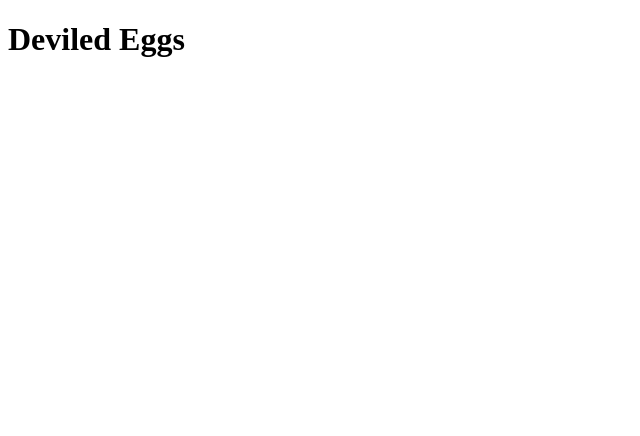
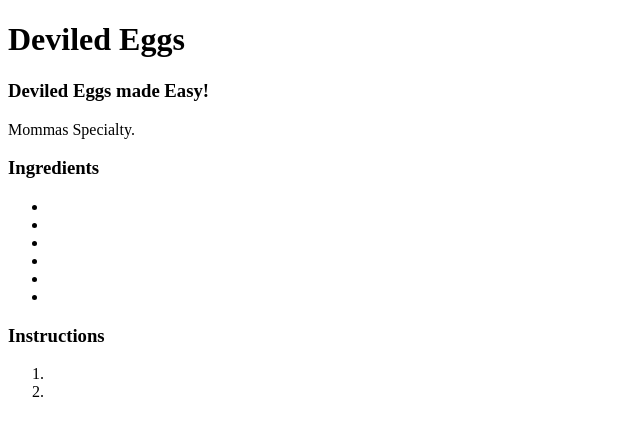
Before and after one commit to rememberthehuman/odin-recipes, a plain HTML site: page recipes/deviledeggs.html in a window 1280 px wide. Shown: the whole page, without its empty margins (0-640 px from the left). Drawn offline with Linux system fonts and the light colour scheme.

Commit message:
added content to deviledeggs.html

```diff
--- a/recipes/deviledeggs.html
+++ b/recipes/deviledeggs.html
@@ -9,5 +9,24 @@
     <body>
         <h1>Deviled Eggs</h1>
 
+        <h3>Deviled Eggs made Easy!</h3>
+        <p>Mommas Specialty.</p>
+
+        <h3>Ingredients</h3>
+        <ul>
+            <li></li>
+            <li></li>
+            <li></li>
+            <li></li>
+            <li></li>
+            <li></li>
+        </ul>
+
+        <h3>Instructions</h3>
+        <ol>
+            <li></li>
+            <li></li>
+        </ol>
+
     </body>
 </html>
```
